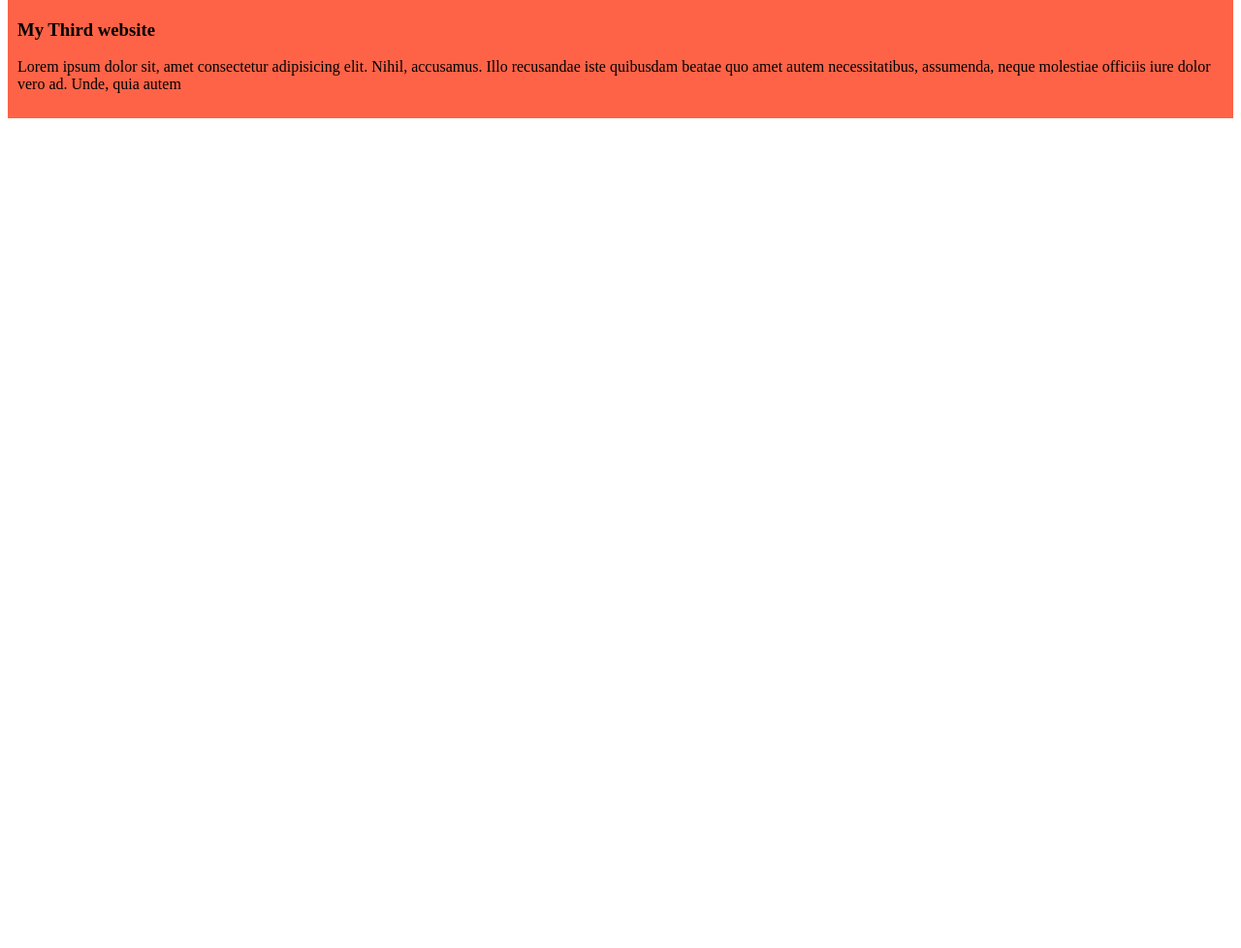
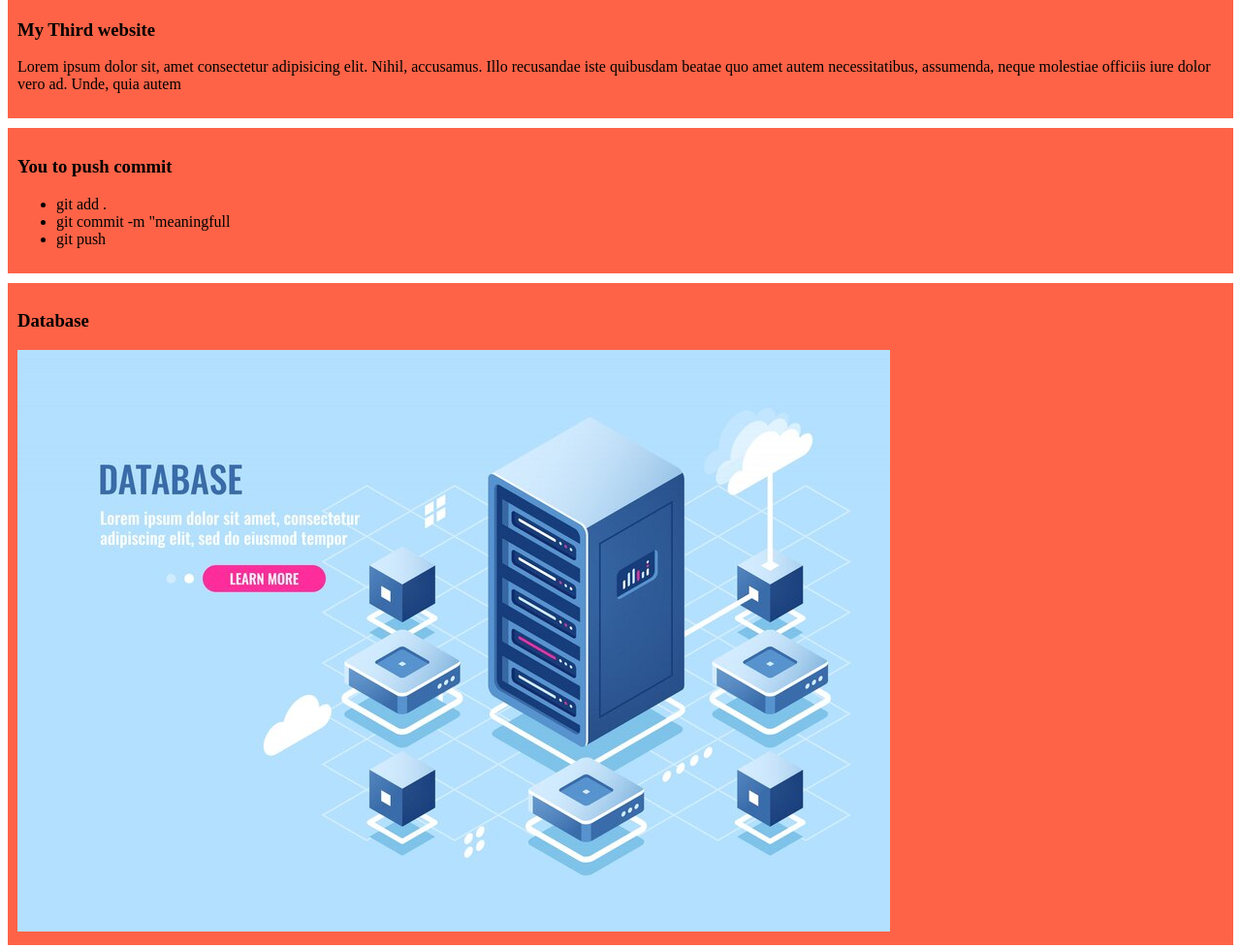
Before and after one commit to anjon-looser/new-repo, a plain HTML site: page index.html in a window 1280 px wide. Shown: the part 300-1278 px from the top of the page at 97% size. Before the commit the page ends 800 px from the top, so only its background shows below. Drawn offline with Linux system fonts and the light colour scheme.

Commit message:
picture added

```diff
--- a/index.html
+++ b/index.html
@@ -19,5 +19,17 @@
         <h3>My Third website</h3>
         <p>Lorem ipsum dolor sit, amet consectetur adipisicing elit. Nihil, accusamus. Illo recusandae iste quibusdam beatae quo amet autem necessitatibus, assumenda, neque molestiae officiis iure dolor vero ad. Unde, quia autem</p>
     </div>
+    <div>
+        <h3>You to push commit</h3>
+        <ul>
+            <li>git add .</li>
+            <li>git commit -m "meaningfull</li>
+            <li>git push</li>
+        </ul>
+    </div>
+    <div>
+        <h3>Database</h3>
+        <img id="data" src="image/database.jpg" alt="">
+    </div>
 </body>
 </html>
--- a/style/style.css
+++ b/style/style.css
@@ -3,3 +3,8 @@ div{
     padding: 10px;
     margin-bottom: 10px;
 }
+#id
+{
+    height: 20px;
+    width: 10px;
+}
```
Also changed, not shown: image/database.jpg (added).
